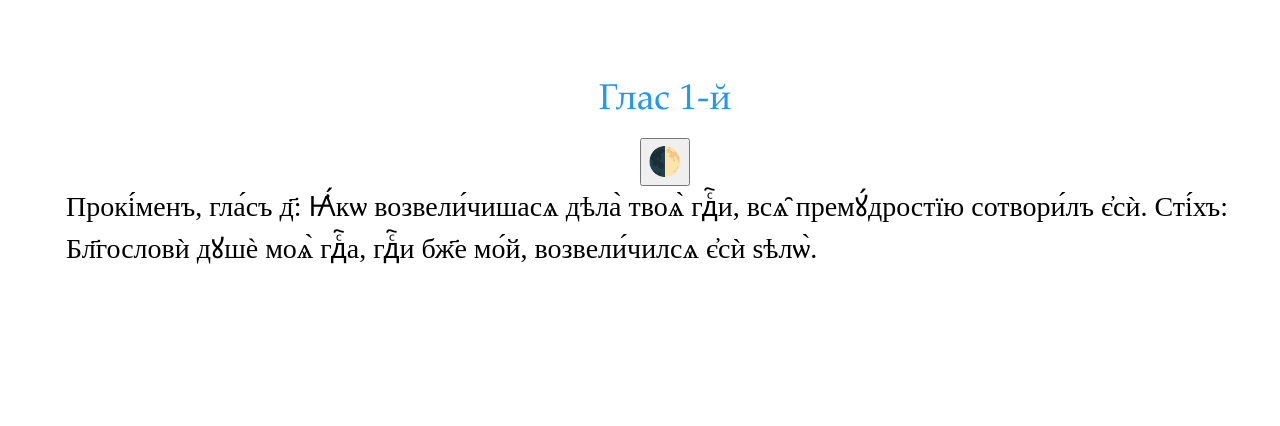
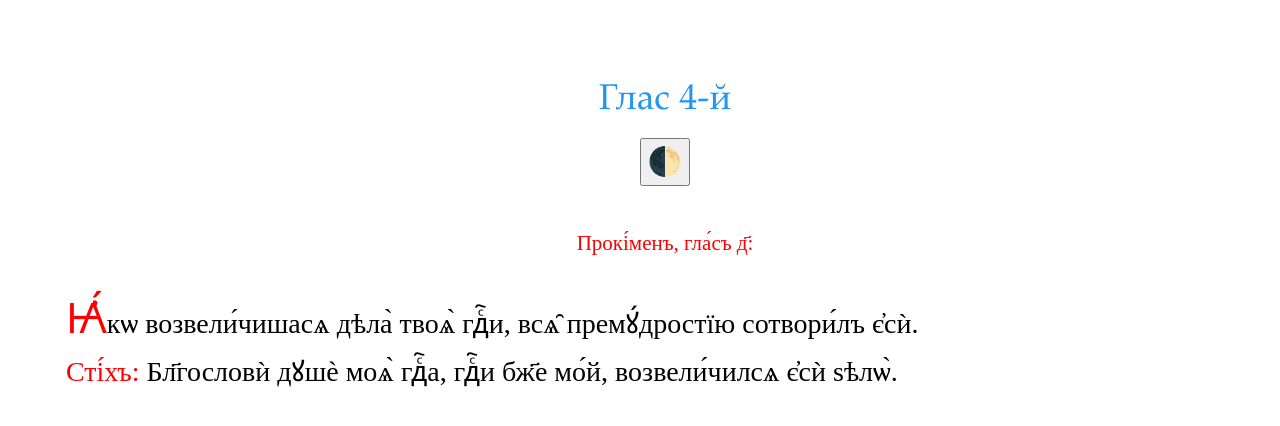
Before and after one commit to markjville/markjville.github.io, a Jekyll site: the page docs/Изобразительная/гл4-прок.html, which Jekyll copies as it is, in a window 1280 px wide. Shown: the top 426 px of the page. Built offline with Jekyll 4.4.1, drawn with Linux system fonts in a browser that asks for light colours; some web fonts are replaced; comment, search, counter and statistics services are not loaded.

Commit message:
Update гл4-прок.html

```diff
--- a/docs/Изобразительная/гл4-прок.html
+++ b/docs/Изобразительная/гл4-прок.html
@@ -1,6 +1,6 @@
 <!DOCTYPE html>
 <html lang="en">
-<title>Глас 1</title>
+<title>Глас 4</title>
 <meta charset="UTF-8">
 <meta name="viewport" content="width=device-width, initial-scale=1">
 <link rel="stylesheet" href="https://www.w3schools.com/w3css/4/w3.css">
@@ -27,7 +27,7 @@ p::first-letter {
 
   <div class="w3-row w3-padding-64">
     <div class="w3-container">
-      <h1 class="w3-text-blue" style="text-align: center;">Глас 1-й</h1>
+      <h1 class="w3-text-blue" style="text-align: center;">Глас 4-й</h1>
     <div style="text-align: center;">
    <button onclick="myFunction()">🌓</button>
 </div>
@@ -35,9 +35,11 @@ p::first-letter {
       <div class="post-content">
 
 <body>
-  Прокі́менъ, гла́съ д҃: Ꙗ҆́кѡ возвели́чишасѧ дѣла̀ твоѧ̀ гдⷭ҇и, всѧ̑ премꙋ́дростїю сотвори́лъ є҆сѝ.
-  Сті́хъ: Бл҃гословѝ дꙋшѐ моѧ̀ гдⷭ҇а, гдⷭ҇и бж҃е мо́й, возвели́чилсѧ є҆сѝ ѕѣлѡ̀.
 
+</br>
+<div style="text-align:center;color:red;font-size:75%">Прокі́менъ, гла́съ д҃: </div>
+<p>Ꙗ҆́кѡ возвели́чишасѧ дѣла̀ твоѧ̀ гдⷭ҇и, всѧ̑ премꙋ́дростїю сотвори́лъ є҆сѝ.</br>
+ <span style="color: red;">Сті́хъ: </span> Бл҃гословѝ дꙋшѐ моѧ̀ гдⷭ҇а, гдⷭ҇и бж҃е мо́й, возвели́чилсѧ є҆сѝ ѕѣлѡ̀.</p>
 
      <script>
 function myFunction() {
```
